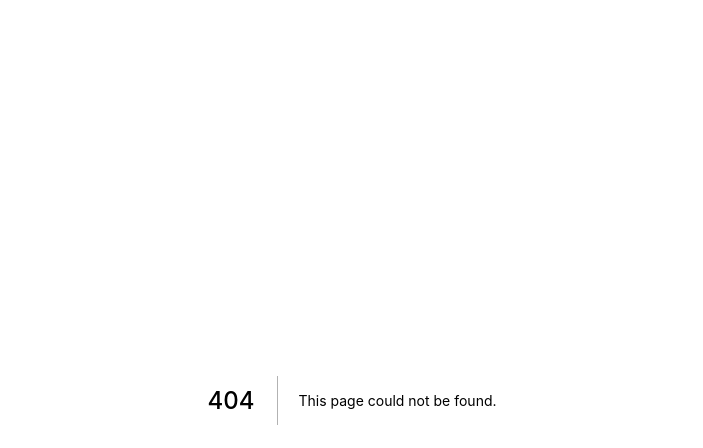
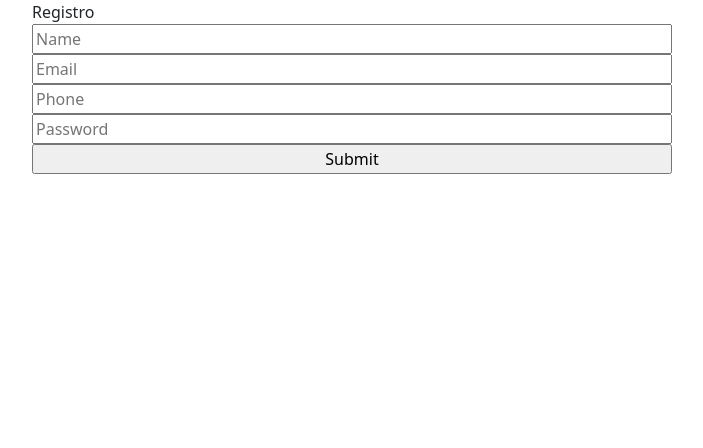
Before and after one commit to to-know-g19/TOKNOW_FE, a Next.js app: page /form in a window 1280 px wide. Before the commit this address had no page. Shown: the top 448 px of the page, without its empty margins (288-991 px from the left). Built offline with nearby package versions, Linux system fonts and the light colour scheme.

Commit message:
added form that posts to firebase

```diff
--- a/package.json
+++ b/package.json
@@ -15,7 +15,8 @@
     "next": "12.3.1",
     "react": "18.2.0",
     "react-bootstrap": "^2.5.0",
-    "react-dom": "18.2.0"
+    "react-dom": "18.2.0",
+    "react-hook-form": "^7.39.0"
   },
   "devDependencies": {
     "eslint": "8.25.0",
--- /dev/null
+++ b/pages/form/index.js
@@ -0,0 +1,59 @@
+import React from 'react'
+import { useForm } from "react-hook-form"
+import 'bootstrap/dist/css/bootstrap.css'
+import {useState} from 'react';
+
+export default function formAdmin() {
+
+  const { register, handleSubmit, formState: { errors } } = useForm()
+
+
+  // const onSubmit = (e) => {
+  //   e.preventDefault()
+  //   // console.log(data)
+  //   let result = fetch( 'https://toknow19g-default-rtdb.firebaseio.com/.json',{
+  //       method: 'POST',
+  //       body: JSON.stringify(e)
+  //     })
+  //   console.log(result.json())
+  //   .then(response => response.json())
+  //   .catch(error => console.log(error))
+  // }
+  const onSubmit = async data => {
+    console.log(data)
+    let result = await fetch(
+      'https://toknow19g-default-rtdb.firebaseio.com/school.json',
+      {
+        method: 'POST',
+        body: JSON.stringify(data)
+      })
+    console.log(await result.json())
+  }
+  return (
+    <div className='d-flex col-lg-12 justify-content-center'>
+      <form onSubmit={handleSubmit(onSubmit)} className='d-flex col-lg-6 flex-column'>
+        <div>Registro</div>
+        <input {...register("name", { required: true, minLength: 3, maxLength: 30 })} placeholder='Name'></input>
+        {errors.name && errors.name.type === "required" && <span className='text-danger'>*El campo es requerido.</span>}
+        {errors.name && errors.name.type === "minLength" && <span>El campo debe tener un mínimo de 3 caracteres.</span>}
+        {errors.name && errors.name.type === "maxLength" && <span>El campo puede tener un máximo de 30 caracteres.</span>}
+
+        <input type='email'{...register("email", { required: true })} placeholder='Email'></input>
+        {errors.email && errors.email.type === "required" && <span>El campo es requerido.</span>}
+
+
+        <input {...register("phone", { required: true, minLength: 8, maxLength: 10 })} placeholder='Phone'></input>
+        {errors.phone && errors.phone.type === "required" && <span>El campo es requerido.</span>}
+        {errors.phone && errors.phone.type === "minLength" && <span>El campo debe tener un mínimo de 8 caracteres.</span>}
+        {errors.phone && errors.phone.type === "maxLength" && <span>El campo puede tener un máximo de 10 caracteres.</span>}
+
+        <input type='password' {...register("password", { required: true, minLength: 3 })} placeholder='Password'></input>
+        {errors.password && errors.password.type === "required" && <span>El campo es requerido.</span>}
+        {errors.password && errors.password.type === "minLength" && <span>El campo debe tener un mínimo de 3 caracteres.</span>}
+
+        {/* <input {...register("password")} placeholder='Password'></input> */}
+        <input type='submit'></input>
+      </form>
+    </div>
+  )
+}
```
Also changed, not shown: 1 other file (tests, documents, lock files or other folders).
